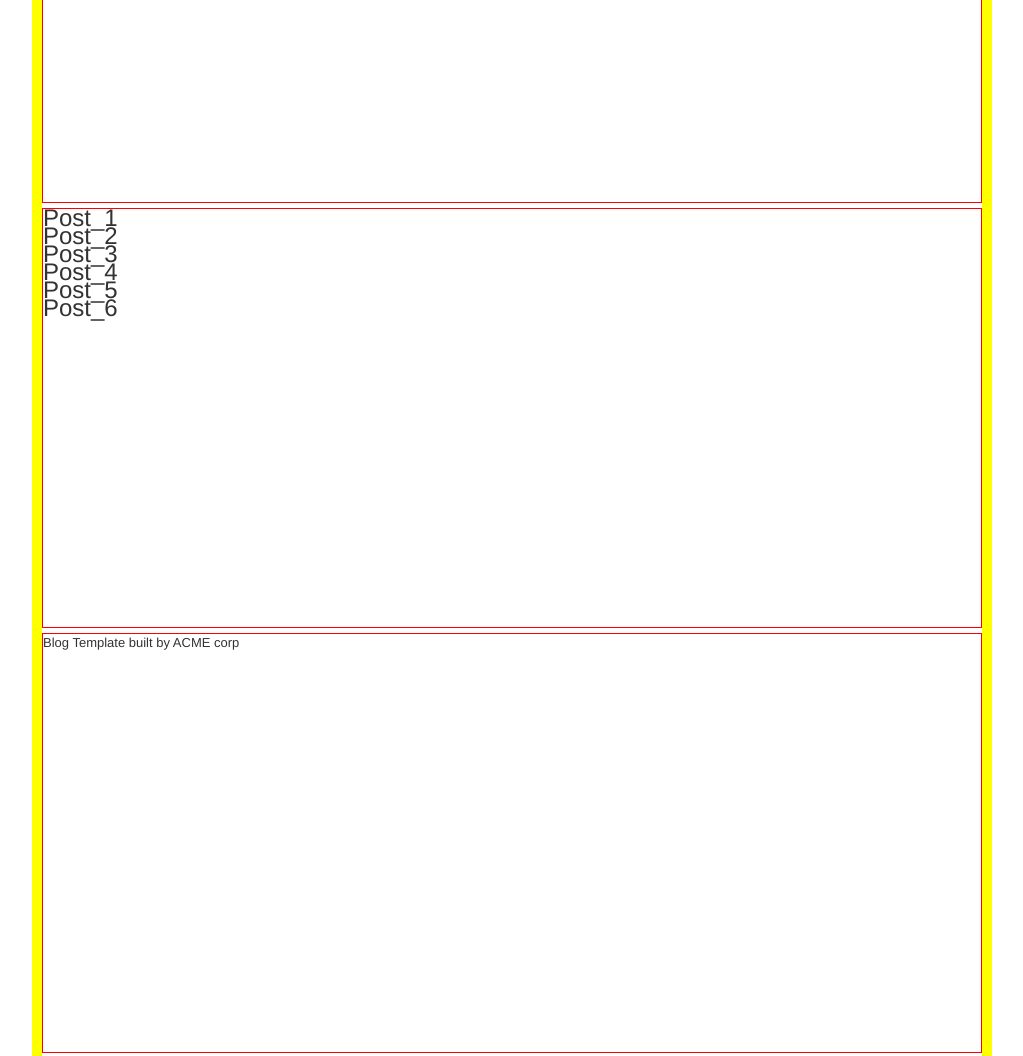
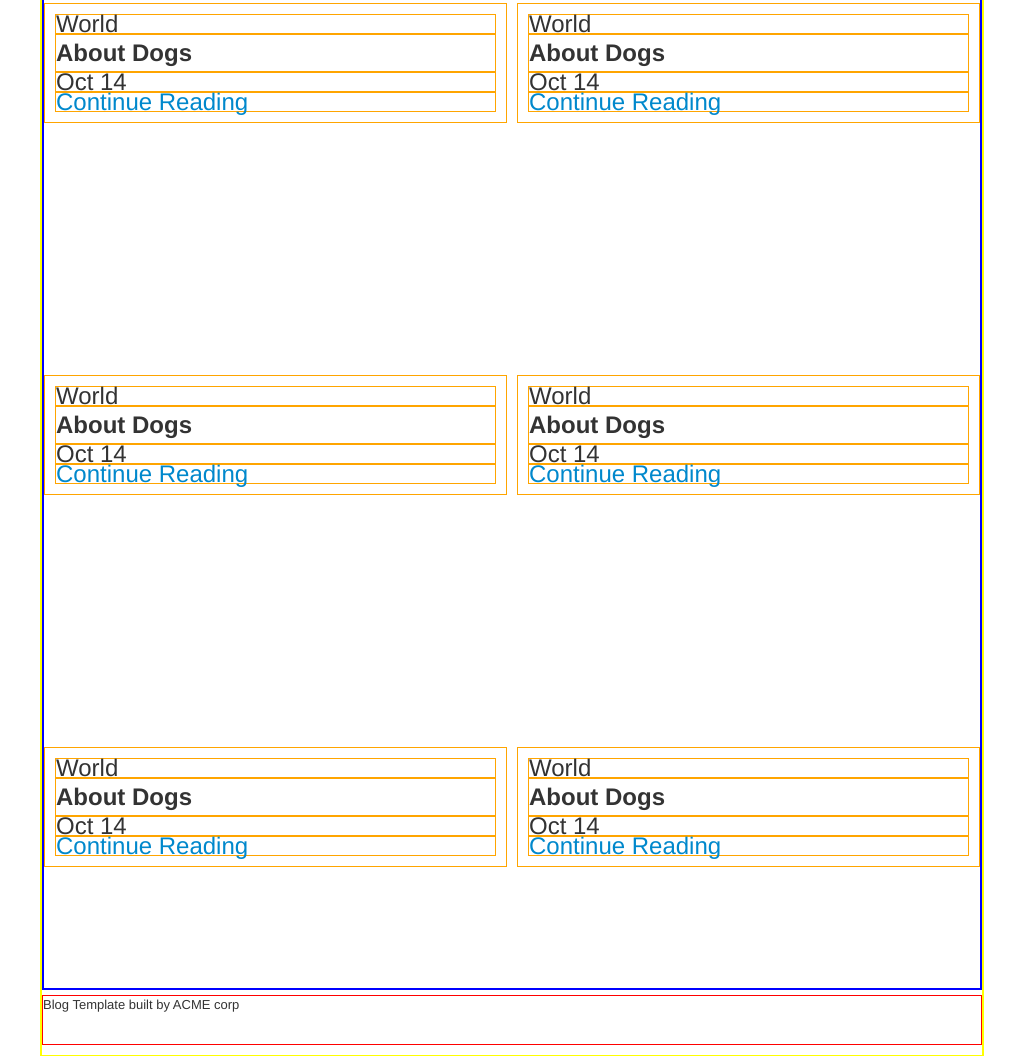
Before and after one commit to crised/personal_blog, a plain HTML site: page index.html in a window 1280 px wide. Shown: the part 227-1283 px from the top of the page, without its empty margins (128-1151 px from the left). Drawn offline with Linux system fonts and the light colour scheme.

Commit message:
Added cards contents

```diff
--- a/index.html
+++ b/index.html
@@ -17,12 +17,90 @@
         <h1>Welcome to my blog!</h1>
     </div>
     <div id="content-row" class="box content-box">
-        <div class="post">Post_1</div>
-        <div class="post">Post_2</div>
-        <div class="post">Post_3</div>
-        <div class="post">Post_4</div>
-        <div class="post">Post_5</div>
-        <div class="post">Post_6</div>
+        <div class="card">
+            <div class="card-category">
+                <small>World</small>
+            </div>
+            <div class="card-title">
+                <h2>About Dogs</h2>
+            </div>
+            <div class="card-date">
+                <small>Oct 14</small>
+            </div>
+            <div class="card-link">
+                <a href="post.html">Continue Reading</a>
+            </div>
+        </div>
+        <div class="card">
+            <div class="card-category">
+                <small>World</small>
+            </div>
+            <div class="card-title">
+                <h2>About Dogs</h2>
+            </div>
+            <div class="card-date">
+                <small>Oct 14</small>
+            </div>
+            <div class="card-link">
+                <a href="post.html">Continue Reading</a>
+            </div>
+        </div>
+        <div class="card">
+            <div class="card-category">
+                <small>World</small>
+            </div>
+            <div class="card-title">
+                <h2>About Dogs</h2>
+            </div>
+            <div class="card-date">
+                <small>Oct 14</small>
+            </div>
+            <div class="card-link">
+                <a href="post.html">Continue Reading</a>
+            </div>
+        </div>
+        <div class="card">
+            <div class="card-category">
+                <small>World</small>
+            </div>
+            <div class="card-title">
+                <h2>About Dogs</h2>
+            </div>
+            <div class="card-date">
+                <small>Oct 14</small>
+            </div>
+            <div class="card-link">
+                <a href="post.html">Continue Reading</a>
+            </div>
+        </div>
+        <div class="card">
+            <div class="card-category">
+                <small>World</small>
+            </div>
+            <div class="card-title">
+                <h2>About Dogs</h2>
+            </div>
+            <div class="card-date">
+                <small>Oct 14</small>
+            </div>
+            <div class="card-link">
+                <a href="post.html">Continue Reading</a>
+            </div>
+        </div>
+        <div class="card">
+            <div class="card-category">
+                <small>World</small>
+            </div>
+            <div class="card-title">
+                <h2>About Dogs</h2>
+            </div>
+            <div class="card-date">
+                <small>Oct 14</small>
+            </div>
+            <div class="card-link">
+                <a href="post.html">Continue Reading</a>
+            </div>
+        </div>
     </div>
     <div id="footer-row" class="box">
         <p>Blog Template built by ACME corp</p>
--- a/styles/home.css
+++ b/styles/home.css
@@ -1,8 +1,8 @@
 .container {
     display: grid;
     height: 100vw;
-    border: 10px solid yellow;
-    grid-template-rows: repeat(3, 1fr);
+    border: 2px solid yellow;
+    grid-template-rows: 100px 1fr 50px;
     grid-gap: 5px;
     font-size: 24px;
     /*justify-content: center;*/
@@ -17,6 +17,8 @@
 }
 
 #header-row {
+    display: flex;
+    align-items: center;
     grid-area: 1/1/1/1;
 }
 
@@ -29,17 +31,37 @@
 }
 
 
-/*.content-box {*/
-/*    display: grid;*/
-/*    border: 2px solid blue;*/
-/*    grid-template-rows: repeat(3, 1fr);*/
-/*    grid-template-columns: repeat(2, 1fr);*/
-/*    grid-gap: 25px;*/
-/*}*/
+.content-box {
+    display: grid;
+    border: 2px solid blue;
+    grid-template-rows: repeat(3, 1fr);
+    grid-template-columns: repeat(2, 1fr);
+    grid-gap: 10px;
+}
 
-/*.post {*/
-/*    display: flex;*/
-/*    flex-direction: row;*/
-/*    border: 1px solid orange;*/
-/*    margin: 20px;*/
-/*}*/
+.card {
+    display: flex;
+    flex-direction: column;
+    padding: 10px;
+    /*margin: auto;*/
+    border: 1px solid orange;
+    /*margin: 20px;*/
+    /*align-items: center;*/
+    /*justify-content: center;*/
+}
+
+.card-category {
+    border: 1px solid orange;
+}
+
+.card-title {
+    border: 1px solid orange;
+}
+
+.card-date {
+    border: 1px solid orange;
+}
+
+.card-link {
+    border: 1px solid orange;
+}
```
Also changed, not shown: post.html (added, +10 -0 lines).
